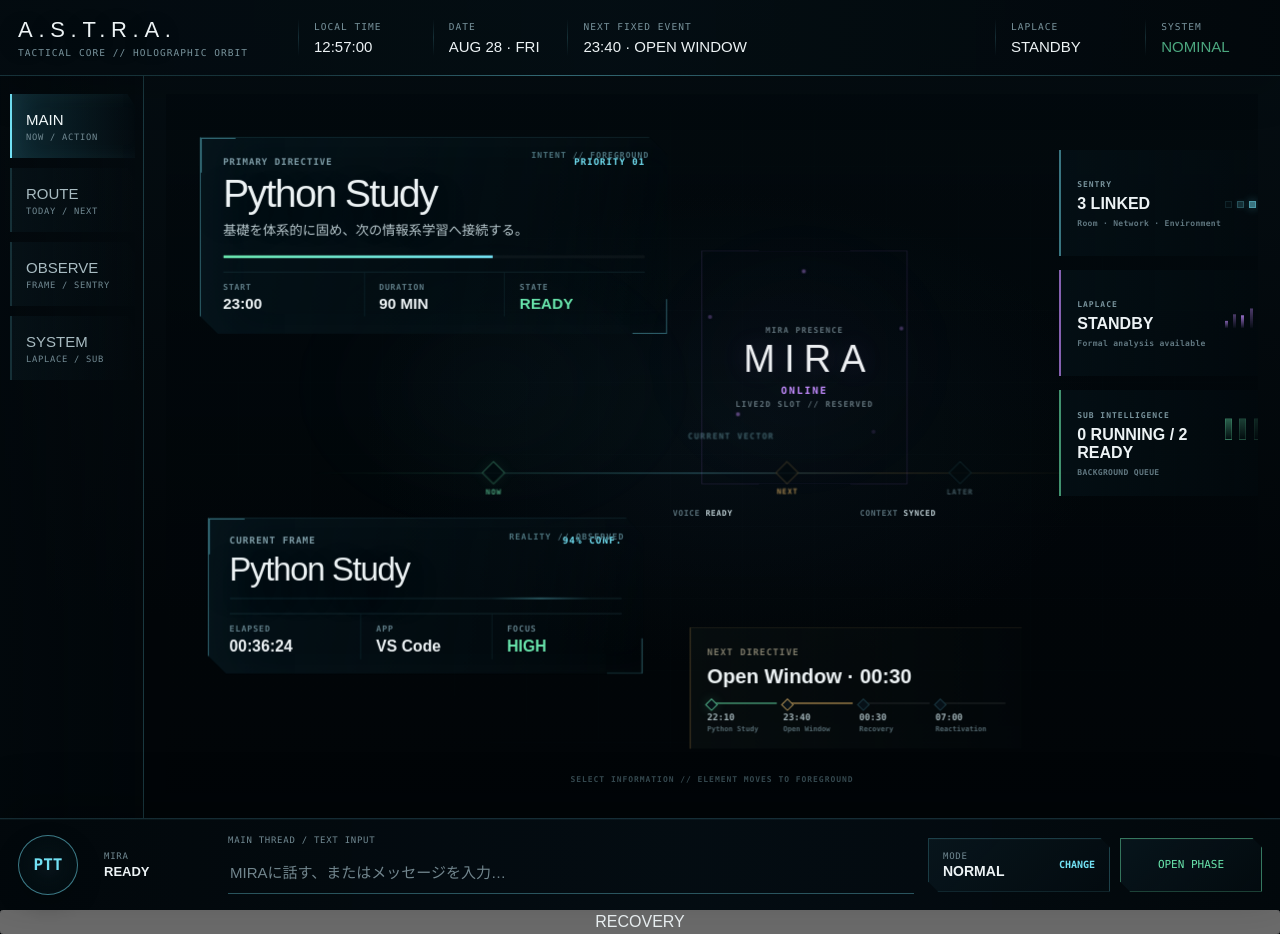
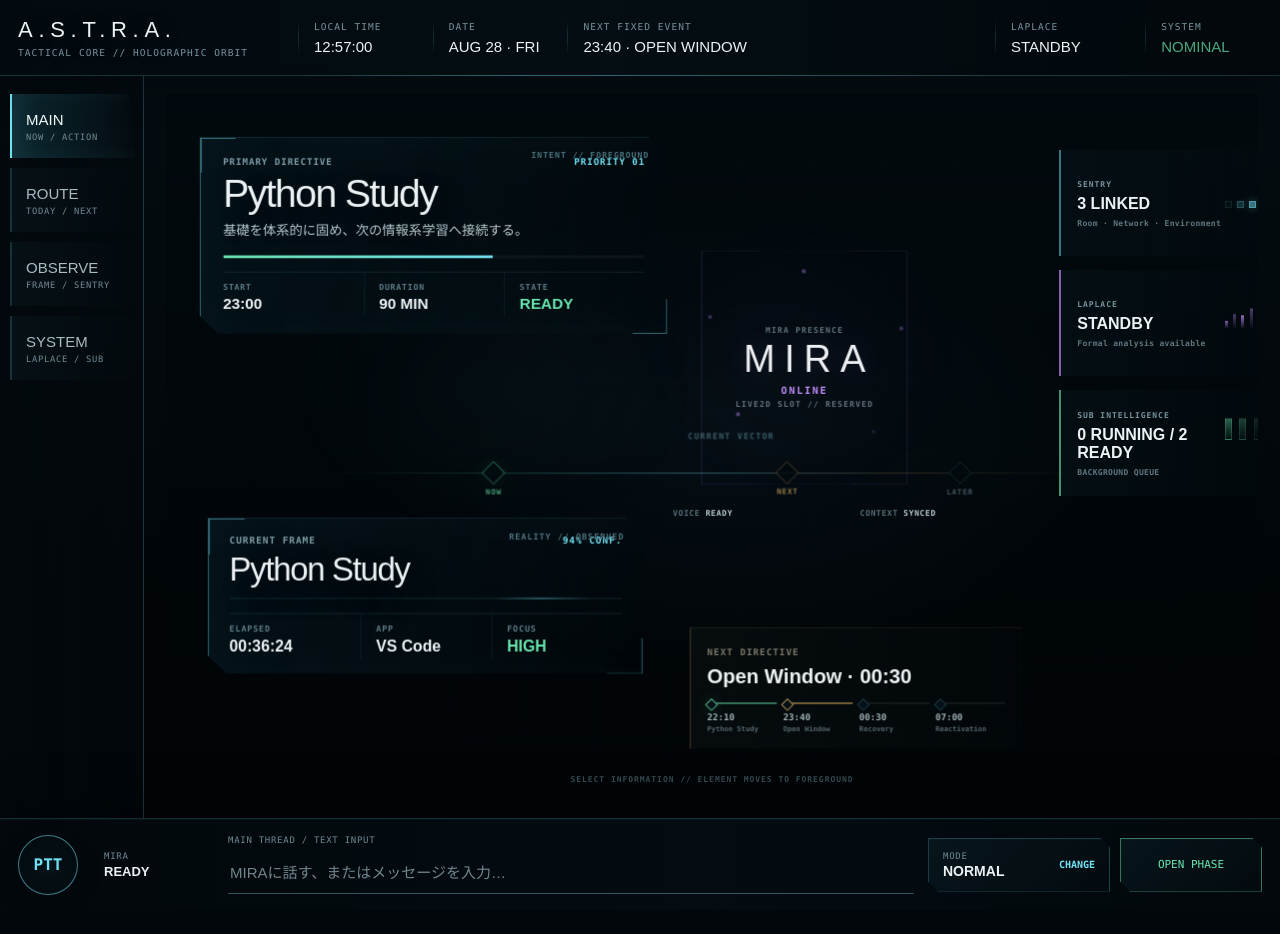
Before and after one commit to SchwlFreiheit/ASTRAUITEST, a React (Vite) app: page / in a window 1280 px wide. After the commit the page ends 910 px from the top, so only its background shows below. Built offline with nearby package versions, Linux system fonts and the light colour scheme.

Commit message:
Keep scene access contextual only

```diff
--- a/src/App.tsx
+++ b/src/App.tsx
@@ -64,7 +64,6 @@ export default function App() {
         </main>
       </div>
       <BottomDock onOpenPhase={() => selectScene('open')} />
-      <button className="scene-peek" onClick={() => selectScene('recovery')}>RECOVERY</button>
     </div>
   )
 }
```
